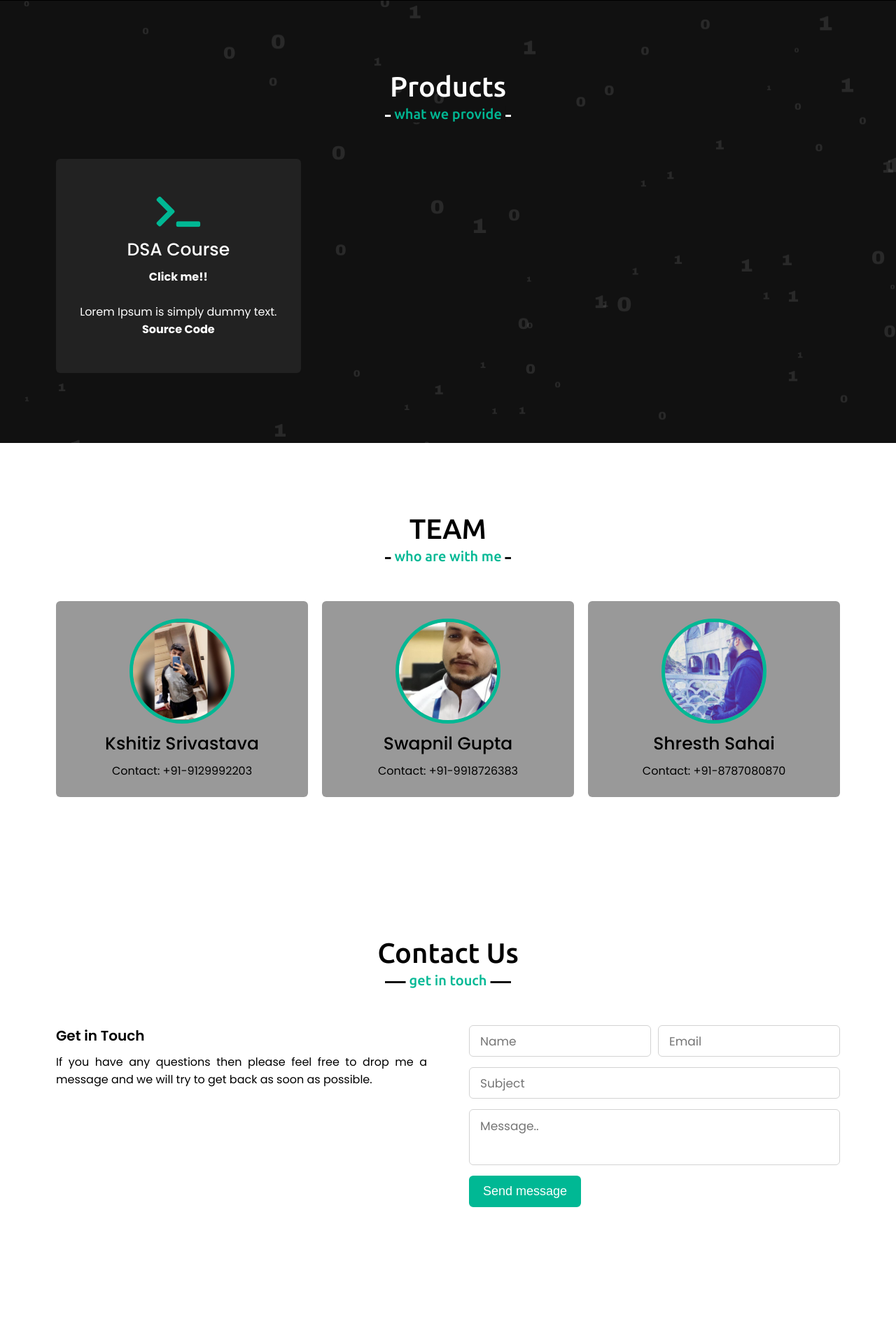
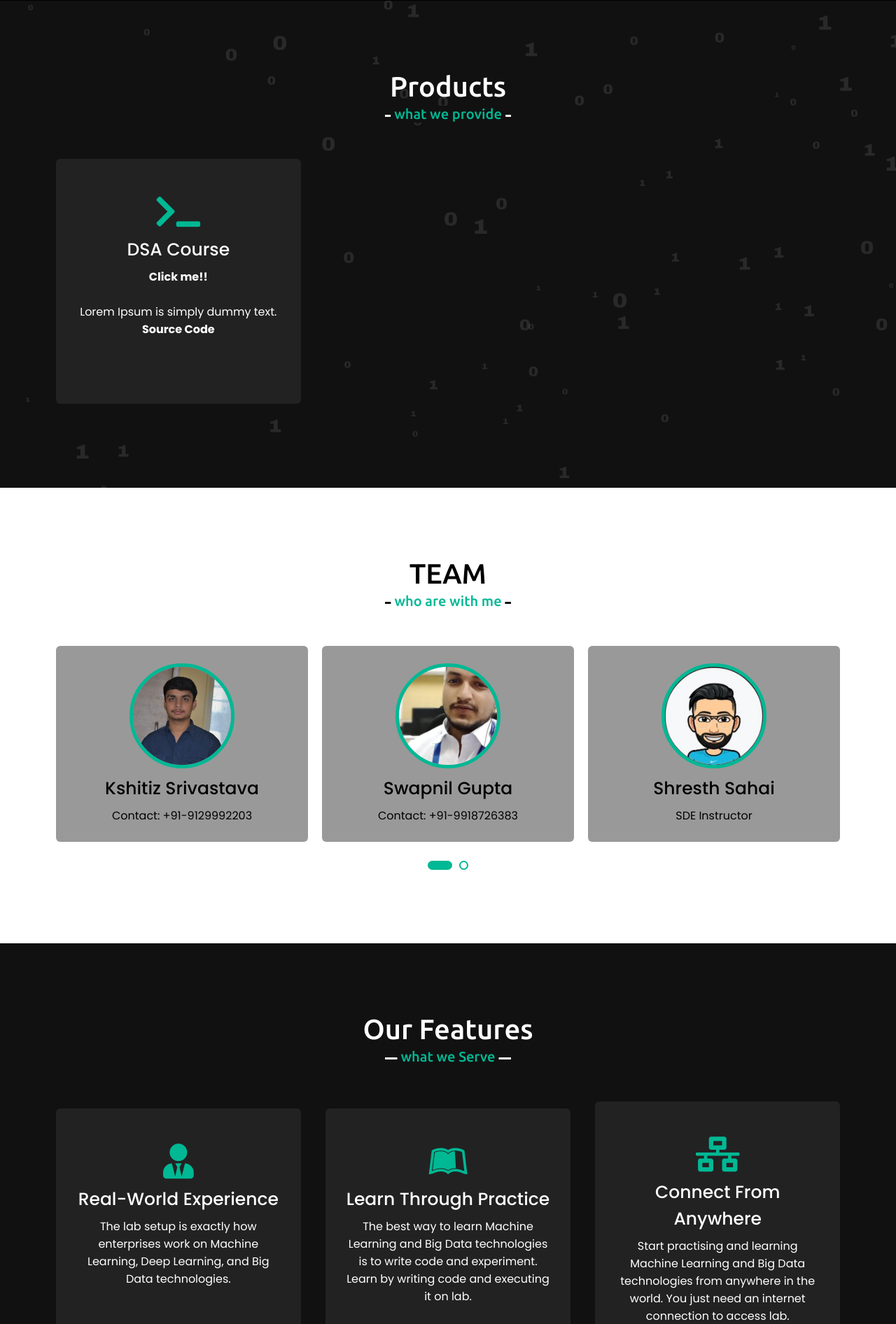
Before and after one commit to shresth-sahai/coaching_naam, a PHP site: page / in a window 1280 px wide. Shown: the part 799-2691 px from the top of the page at 70% size. Before the commit the page ends 2524 px from the top, so only its background shows below. Run offline with PHP 8.4, Linux system fonts and the light colour scheme.

Commit message:
changes done features added

```diff
--- a/home.html
+++ b/home.html
@@ -6,10 +6,10 @@
     <meta charset="UTF-8">
     <meta name="viewport" content="width=device-width, initial-scale=1.0">
     <meta name="author" content="Sanskar Srivastava">
-    <title>MAANG Prep</title>
+    <title>CODEROIDER</title>
     <link rel="stylesheet" href="style.css">
     <link rel="stylesheet" href="https://cdnjs.cloudflare.com/ajax/libs/font-awesome/5.15.3/css/all.min.css" />
-    <link rel="icon" type="image/png" href="images/logo.png?">
+    <link rel="icon" type="image/png" href="images/coderoider-white.png">
     <script src="https://code.jquery.com/jquery-3.5.1.min.js"></script>
     <script src="https://cdnjs.cloudflare.com/ajax/libs/typed.js/2.0.11/typed.min.js"></script>
     <script src="https://cdnjs.cloudflare.com/ajax/libs/waypoints/4.0.1/jquery.waypoints.min.js"></script>
@@ -25,11 +25,16 @@
     </div>
     <nav class="navbar">
         <div class="max-width">
-            <div class="logo"><a href="#">MAANG<span>Prep</span></a></div>
+            <!-- <div class="logo"><a href="#">Code<span>Roider</span></a></div> -->
+            <div class="logo">
+                <img class="i1" src="images/coderoider.png"> </img>
+                <img class="i2 dis" src="images/coderoider-white.png"></img>
+            </div>
             <ul class="menu">
                 <li><a href="#home" class="menu-btn">Home</a></li>
                 <li><a href="#products" class="menu-btn">Products</a></li>
                 <li><a href="#teams" class="menu-btn">Team</a></li>
+                <li><a href="#features" class="menu-btn">Features</a></li>
                 <li><a href="#contact" class="menu-btn">Contact</a></li>
             </ul>
             <div class="menu-btn">
@@ -43,8 +48,8 @@
         <div class="max-width">
             <div class="home-content">
                 <div class="text-1">Welcome to</div>
-                <div class="text-2">MAANG Interview</div>
-                <div class="text-3">Prep<span class="typing" style="display: none"></span></div>
+                <div class="text-2">Coderoider</div>
+                <div class="text-3">Interview Prep<span class="typing" style="display: none"></span></div>
                 <a href="https://docs.google.com/forms/d/e/1FAIpQLSdHuEyoxY9fQqzGxxB1mBrvZlhh2cC9jQI1WFcdobwpoPRbaA/viewform">Register</a>
             </div>
         </div>
@@ -81,29 +86,125 @@
             <div class="carousel owl-carousel">
                 <div class="card">
                     <div class="box">
-                        <a href="" target="_blank">
-                            <img src="images/profile-1.jpg" alt="Kshitij"> </a>
+                        <!-- <a href="" target="_blank"> -->
+                            <img src="images/profile-1.jpg" alt="Kshitij">
+                        <!-- </a> -->
                             <div class="text">Kshitiz Srivastava</div>
                             <p>Contact: +91-9129992203</p>
                     </div>
                 </div>
                 <div class="card">
                     <div class="box">
-                        <a href="" target="_blank">
-                            <img src="images/profile-2.jpg" alt="swapnil"> </a>
+                        <!-- <a href="" target="_blank"> -->
+                            <img src="images/profile-2.jpg" alt="swapnil">
+                         <!-- </a> -->
                         <div class="text">Swapnil Gupta</div>
                         <p>Contact: +91-9918726383</p>
                     </div>
                 </div>
                 <div class="card">
                     <div class="box">
-                        <a href="" target="_blank">
-                        <img src="images/profile-3.jpg" alt="shresth"> </a>
+                        <!-- <a href="" target="_blank"> -->
+                        <img src="images/profile-3.jpg" alt="shresth">
+                    <!-- </a> -->
                         <div class="text">Shresth Sahai</div>
-                        <p>Contact: +91-8787080870</p>
+                        <p>SDE Instructor</p>
+                    </div>
+                </div>
+                <div class="card">
+                    <div class="box">
+                        <!-- <a href="" target="_blank"> -->
+                        <img src="images/profile-4.jpg" alt="Tushar">
+                    <!-- </a> -->
+                        <div class="text">Tushar Garg</div>
+                        <p>SDE Instructor</p>
+                    </div>
+                </div>
+                <div class="card">
+                    <div class="box">
+                        <!-- <a href="" target="_blank"> -->
+                        <img src="images/profile-5.jpg" alt="aditya">
+                    <!-- </a> -->
+                        <div class="text">Aditya</div>
+                        <p>SDE Instructor</p>
                     </div>
                 </div>
             </div>
+        </div>
+    </section>
+
+    <section class="projects" id="features">
+        <div class="max-width">
+            <h2 class="title" id="title_feature">Our Features</h2>
+            <div class="serv-content">
+                <div class="card">
+                    <div class="box">
+                        <i class="fa fa-user-tie"></i>
+                        <div class="text">Real-World Experience</div>
+                        <!-- <p>
+                            <a href="#" target="_blank"></a><b>Click me!!</b> <br> <br>
+                        </p> -->
+                        <p>The lab setup is exactly how enterprises work on Machine Learning, Deep Learning, and Big Data technologies.</p>
+                        <!-- <p>
+                            <a href="#" target="_blank"></a><b>Source Code</b>
+                        </p> -->
+                    </div>
+                </div>
+                <div class="card">
+                    <div class="box">
+                        <i class="fab fa-leanpub"></i>
+                        <div class="text">Learn Through Practice</div>
+                        <p>The best way to learn Machine Learning and Big Data technologies is to write code and experiment. Learn by writing code and executing it on lab.</p>
+                    </div>
+                </div>
+                <div class="card">
+                    <div class="box">
+                        <i class="fa fa-network-wired"></i>
+                        <div class="text">Connect From Anywhere</div>
+                        <p>Start practising and learning Machine Learning and Big Data technologies from anywhere in the world. You just need an internet connection to access lab.</p>
+                    </div>
+                </div>
+                <div class="card">
+                    <div class="box">
+                        <i class="fa fa-check-double"></i>
+                        <div class="text">No Installation and Compatibility Issues</div>
+                        <!-- <p>
+                            <a href="#" target="_blank"></a><b>Click me!!</b> <br> <br>
+                        </p> -->
+                        <p>Lab comes pre-installed with all the software you will need to learn and practice Machine Learning and Big Data technologies.</p>
+                        <!-- <p>
+                            <a href="#" target="_blank"></a><b>Source Code</b>
+                        </p> -->
+                    </div>
+                </div>
+                <div class="card">
+                    <div class="box">
+                        <i class="fa fa-laptop-code"></i>
+                        <div class="text">Centralized Data sets</div>
+                        <!-- <p>
+                            <a class = "sourceCode" href="#" target="_blank"><b>Click me!!</a></b> <br> <br>
+                        </p> -->
+                        <p>Upload any dataset to lab just once and use it anywhere, anytime. Lab also has publicly available data sets stored on the cluster so you can start practising right away.</p>
+                        <!-- <p>
+                            <a class = "sourceCode" href="#" target="_blank"><b>Source Code</b> </a>
+                        </p> -->
+                    </div>
+                </div>
+                <div class="card">
+                    <div class="box">
+                        <i class="fa fa-vector-square"></i>
+                        <div class="text">Connect From Any Device</div>
+                        <!-- <p>
+                            <a href="#" target="_blank"></a><b>Click me!!</b> <br> <br>
+                        </p> -->
+                        <p>Connect to lab using a browser or SSH from any device or operating system.</p>
+                        <!-- <p>
+                            <a href="#" target="_blank"></a><b>Source Code</b>
+                        </p> -->
+                    </div>
+                </div>
+            </div>
+        </div>
         </div>
     </section>
 
--- a/js/script.js
+++ b/js/script.js
@@ -3,8 +3,12 @@
         // sticky navbar on scroll script
         if(this.scrollY > 20){
             $('.navbar').addClass("sticky");
+            $('.i1').addClass("dis");
+            $('.i2').removeClass("dis");
         }else{
             $('.navbar').removeClass("sticky");
+            $('.i1').removeClass("dis");
+            $('.i2').addClass("dis");
         }
 
         // scroll-up button show/hide script
--- a/style.css
+++ b/style.css
@@ -114,6 +114,15 @@
     display: flex;
     align-items: center;
     justify-content: space-between;
+}
+.logo img{
+    height: 50px;
+}
+.logo img .i2{
+    display: none;
+}
+.dis{
+    display: none;
 }
 .navbar .logo a{
     color: #fff;
@@ -292,12 +301,17 @@
     background: #111;
     content: "what we provide";
 }
+#title_feature::after {
+    content: "what we Serve";
+}
 .projects .serv-content .card{
     width: calc(33% - 20px);
+    min-height: 350px;
     background: #222;
     text-align: center;
     border-radius: 6px;
     padding: 50px 25px;
+    margin-bottom: 20px;
     cursor: pointer;
     transition: all 0.3s ease;
 }
@@ -426,6 +440,7 @@
 }
 .teams .carousel .card:hover{
     background: #00b894;
+    color: #fff;
 }
 .teams .carousel .card .box{
     display: flex;
```
Also changed, not shown: images/coderoider-white.png (added), images/coderoider.png (added), images/profile-1.jpg, images/profile-3.jpg.
